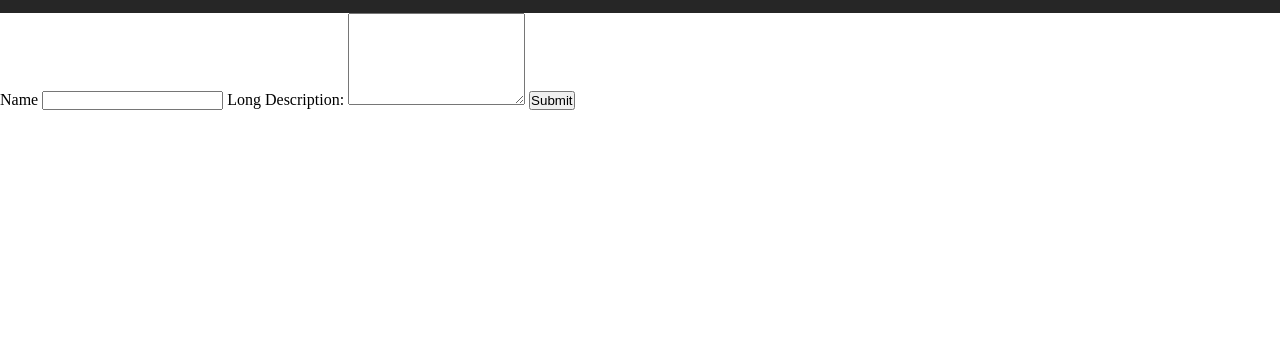
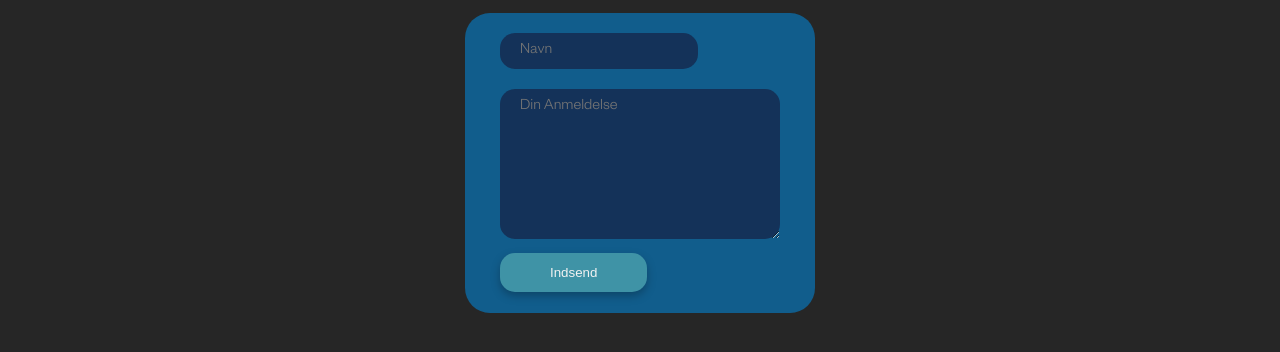
Before and after one commit to webLoopCasper/royal-web, an Astro site: page /comment in a window 1280 px wide. Shown: the part 54-406 px from the top of the page. Built offline with nearby package versions, Linux system fonts and the light colour scheme; Astro itself is replaced by a stand-in of ours.

Commit message:
så er vi der sku

```diff
--- a/src/components/Button.astro
+++ b/src/components/Button.astro
@@ -1,8 +1,8 @@
 ---
-const {action} = Astro.props;
+const {action,link} = Astro.props;
 ---
 
-<a class="book" href="#">{action}</a>
+<a class="book" href={link}>{action}</a>
 
 
 <style>
--- a/src/components/Header.astro
+++ b/src/components/Header.astro
@@ -70,6 +70,7 @@ import "../styles/style.css"
          transform: translateX(-100%);
         transition: transform 0.2s;
         z-index: 999;
+        border-right: 1px solid var(--mainwhite);
     }
    body .open{
         transform: translateX(0);
@@ -85,6 +86,7 @@ import "../styles/style.css"
     .sub-menu{
         position: relative;
         top: 60px;
+
     }
 
     .sub-menu a{
--- a/src/components/Info.astro
+++ b/src/components/Info.astro
@@ -46,7 +46,7 @@ import Button from "./Button.astro";
                     <p class="bold">Pris: <span>350kr. per person </span> </p>
                 </div>
 
-                <Button action="Book nu">
+                <Button action="Book nu"/>
 
             </div>
         </div>
@@ -55,7 +55,7 @@ import Button from "./Button.astro";
 
 <style>
     .info-container{
-		background-color: var(--mainwhite);
+
         padding-bottom: 40px;
 
 	}
@@ -77,6 +77,7 @@ import Button from "./Button.astro";
 	.concept{
 		display: flex;
 		justify-content:center;
+        flex-wrap: wrap;
 		margin-top: 40px;
 	}
 
--- a/src/pages/comment.astro
+++ b/src/pages/comment.astro
@@ -2,18 +2,96 @@
 import Mainlayout from "../layouts/mainlayout.astro";
 ---
 
+
+
 <Mainlayout>
-    <form>
-        <label for="title">Name</label>
-        <input id="title" name="title" type="text" required />
+    <div class="comment-container">
 
-        <label for="long">Long Description:</label>
-        <textarea id="long" name="long" rows="6" required></textarea>
 
-        <button type="submit">Submit</button>
-      </form>
+        <div class="comment-box">
+            <div class="comment-wrapper">
+                <form>
 
-</Mainlayout>
+                    <input class="name-container" id="title" name="title" type="text" placeholder="Navn" required />
+
+
+
+                    <textarea class="description-container" id="long" name="long" placeholder="Din Anmeldelse" rows="6" required></textarea>
+
+                    <button class="subButton" type="submit">Indsend</button>
+                  </form>
+            </div>
+        </div>
+
+
+
+    </div>
+
+  </Mainlayout>
+
+  <style>
+    p{
+      color: var(--mainwhite);
+    }
+    .comment-container{
+    height: 1000px;
+    display: flex;
+    justify-content: center;
+    background-color: var(--mainblack);
+  }
+
+  .comment-box{
+    width: 350px;
+    border-radius: 25px;
+    height: 300px;
+    background-color: var(--middelblue);
+  }
+  .comment-wrapper{
+    width: 280px;
+    margin-top: 20px;
+    margin-inline: auto;
+
+  }
+  .name-container{
+    background-color: var(--darkblue);
+    display: inline-block;
+    padding: 10px 20px;
+    border-radius: 15px;
+    border: none;
+    color:white;
+    font-size: 16px;
+
+  }
+  .description-container{
+    margin-top: 20px;
+    width: 280px;
+    height: 150px;
+    border-radius: 15px;
+    padding: 10px 20px;
+    color:white;
+    border:none;
+    font-size: 16px;
+
+    background-color: var(--darkblue);
+
+  }
+
+  .subButton{
+    margin-top: 20px;
+        padding:12px 50px;
+        margin-top: 10px;
+        border-radius: 15px;
+        background-color: var(--lightblue);
+        display: inline-block;
+        color:var(--mainwhite);
+        text-decoration: none;
+        filter: drop-shadow(0px 4px 4px rgba(0, 0, 0, 0.25));
+        border: none;
+  }
+
+
+
+  </style>
 
 
   <script>
--- a/src/pages/index.astro
+++ b/src/pages/index.astro
@@ -14,7 +14,7 @@ import Testimonials from "../components/Testimonials.astro";
 	<Info/>
 	<Test/>
 	<Testimonials/>
-	<a href="/comment"> heeeeeeeer</a>
+
 
 
 
--- a/src/pages/testimonials/[id].astro
+++ b/src/pages/testimonials/[id].astro
@@ -1,4 +1,5 @@
 ---
+import Mainlayout from "../../layouts/mainlayout.astro";
 export async function getStaticPaths() {
   const url =
     "https://xvbpoegkmhnbxcjwtzrw.supabase.co/rest/v1/testimonials-table";
@@ -26,9 +27,71 @@ const {singleTestimonial} = Astro.props;
 
 
 
-import Mainlayout from "../../layouts/mainlayout.astro";
+
 ---
 
 <Mainlayout>
-    <p>{singleTestimonial.describtion}</p>
+  <div class="comment-container">
+
+
+      <div class="comment-box">
+          <div class="comment-wrapper">
+                <div class="name-container">
+                  <p>{singleTestimonial.name}</p>
+                </div>
+                <div class="description-container">
+                  <p>{singleTestimonial.description}</p>
+                </div>
+          </div>
+      </div>
+
+
+
+  </div>
+
 </Mainlayout>
+
+<style>
+  p{
+    color: var(--mainwhite);
+  }
+  .comment-container{
+  height: 1000px;
+  display: flex;
+  justify-content: center;
+  background-color: var(--mainblack);
+}
+
+.comment-box{
+  width: 350px;
+  border-radius: 25px;
+  height: 300px;
+  background-color: var(--middelblue);
+}
+.comment-wrapper{
+  width: 280px;
+  margin-top: 20px;
+  margin-inline: auto;
+
+}
+.name-container{
+  background-color: var(--darkblue);
+  display: inline-block;
+  padding: 10px 20px;
+  border-radius: 15px;
+
+}
+.description-container{
+  margin-top: 20px;
+  width: 280px;
+  height: 180px;
+  border-radius: 15px;
+  padding: 10px 20px;
+
+  background-color: var(--darkblue);
+
+}
+
+
+
+</style>
--- a/src/styles/style.css
+++ b/src/styles/style.css
@@ -56,7 +56,9 @@ h5 {
 
 p,
 a,
-li {
+li,
+textarea,
+input {
   font-family: founders_grotesklight;
 }
 .bold {
```
Also changed, not shown: src/components/Intro-section.astro (+12 -0 lines), src/components/Test.astro (+5 -3 lines), src/components/Testimonials.astro (+22 -6 lines).
